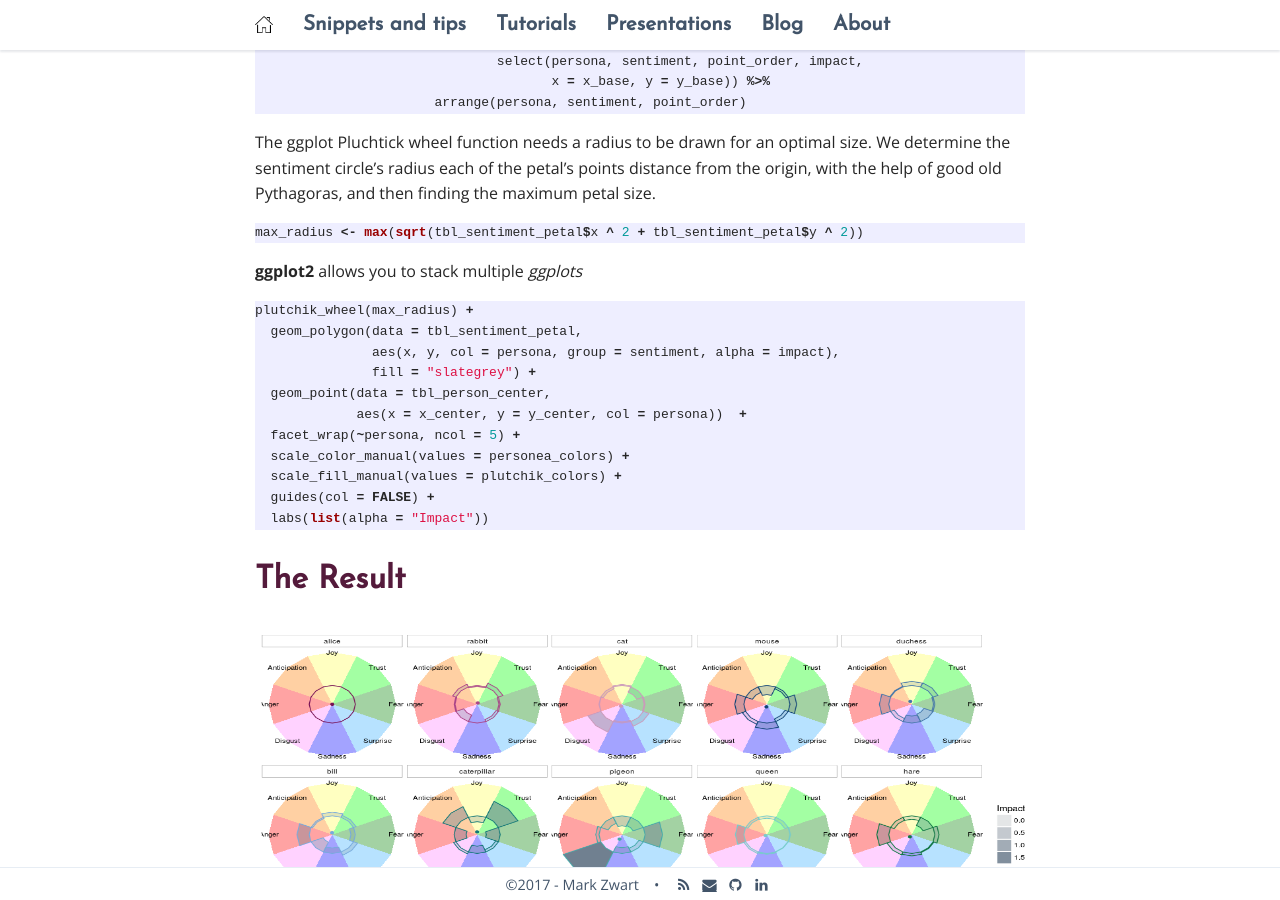
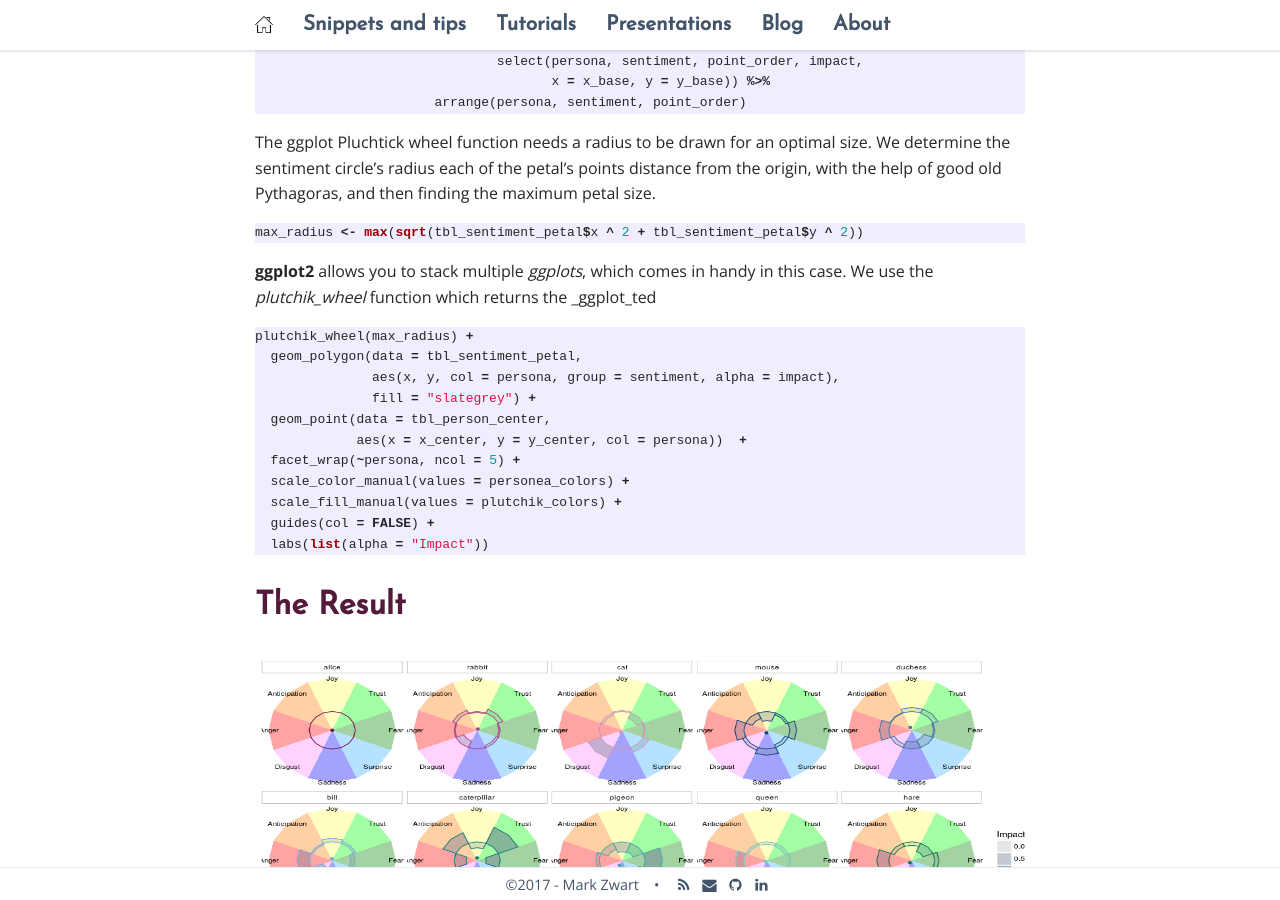
Before and after one commit to mark-me/mark-me.github.io, a Jekyll site: the page built from _pages/tutorials/mining-alices-wonderland/mining-alices-wonderland.md, in a window 1280 px wide and 900 px high, scrolled down 12049 px. Built offline with Jekyll 4.4.1, drawn with Linux system fonts in a browser that asks for light colours; nearby versions of some CDN libraries; comment, search, counter and statistics services are not loaded.

Commit message:
Update mining-alices-wonderland.md

````diff
--- a/_pages/tutorials/mining-alices-wonderland/mining-alices-wonderland.md
+++ b/_pages/tutorials/mining-alices-wonderland/mining-alices-wonderland.md
@@ -400,7 +400,7 @@ The ggplot Pluchtick wheel function needs a radius to be drawn for an optimal si
 max_radius <- max(sqrt(tbl_sentiment_petal$x ^ 2 + tbl_sentiment_petal$y ^ 2))
 ```
 
-**ggplot2** allows you to stack multiple _ggplots_
+**ggplot2** allows you to stack multiple _ggplots_, which comes in handy in this case. We use the _plutchik_wheel_ function which returns the _ggplot_ted
 
 ```r
 plutchik_wheel(max_radius) +
````
